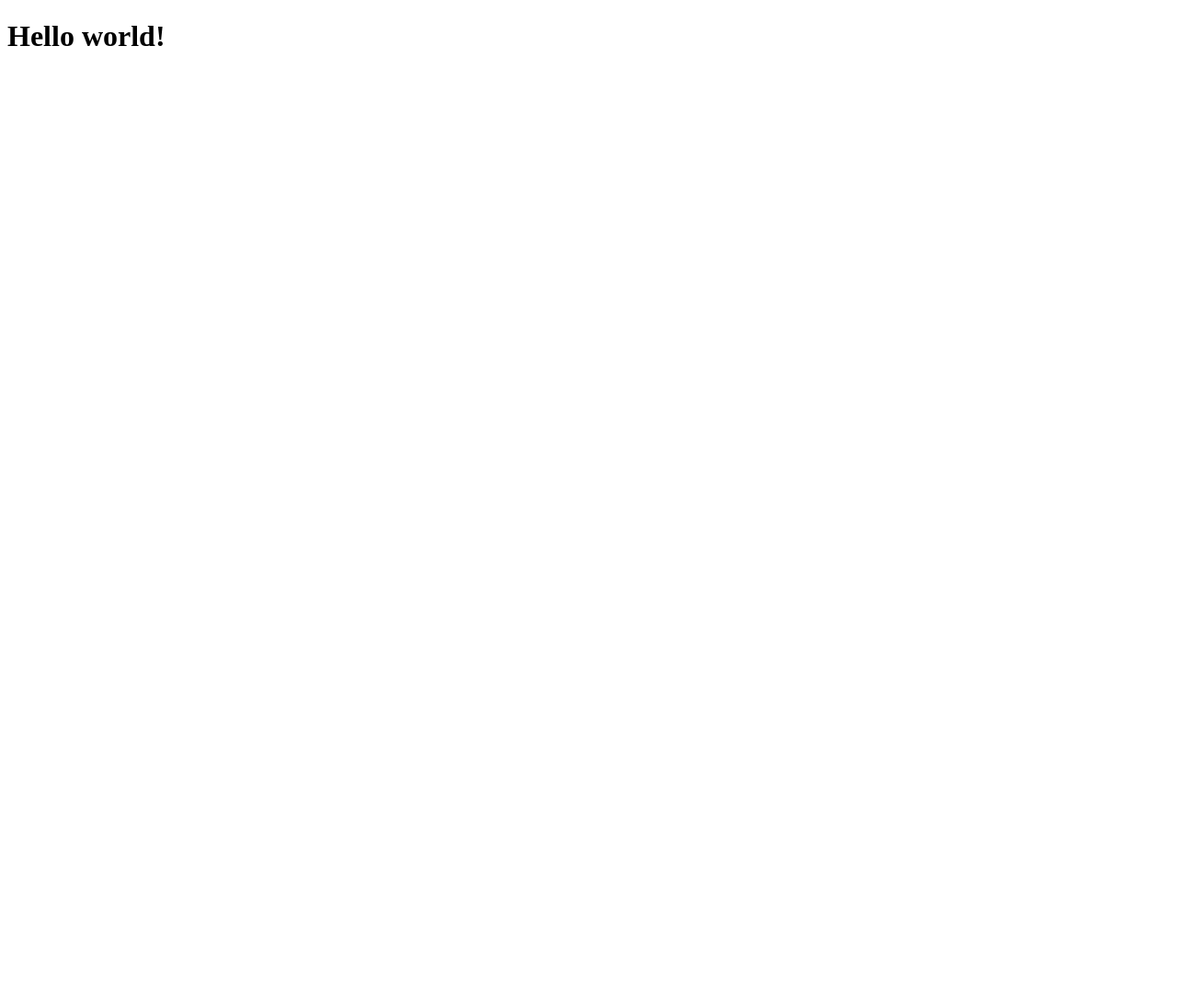
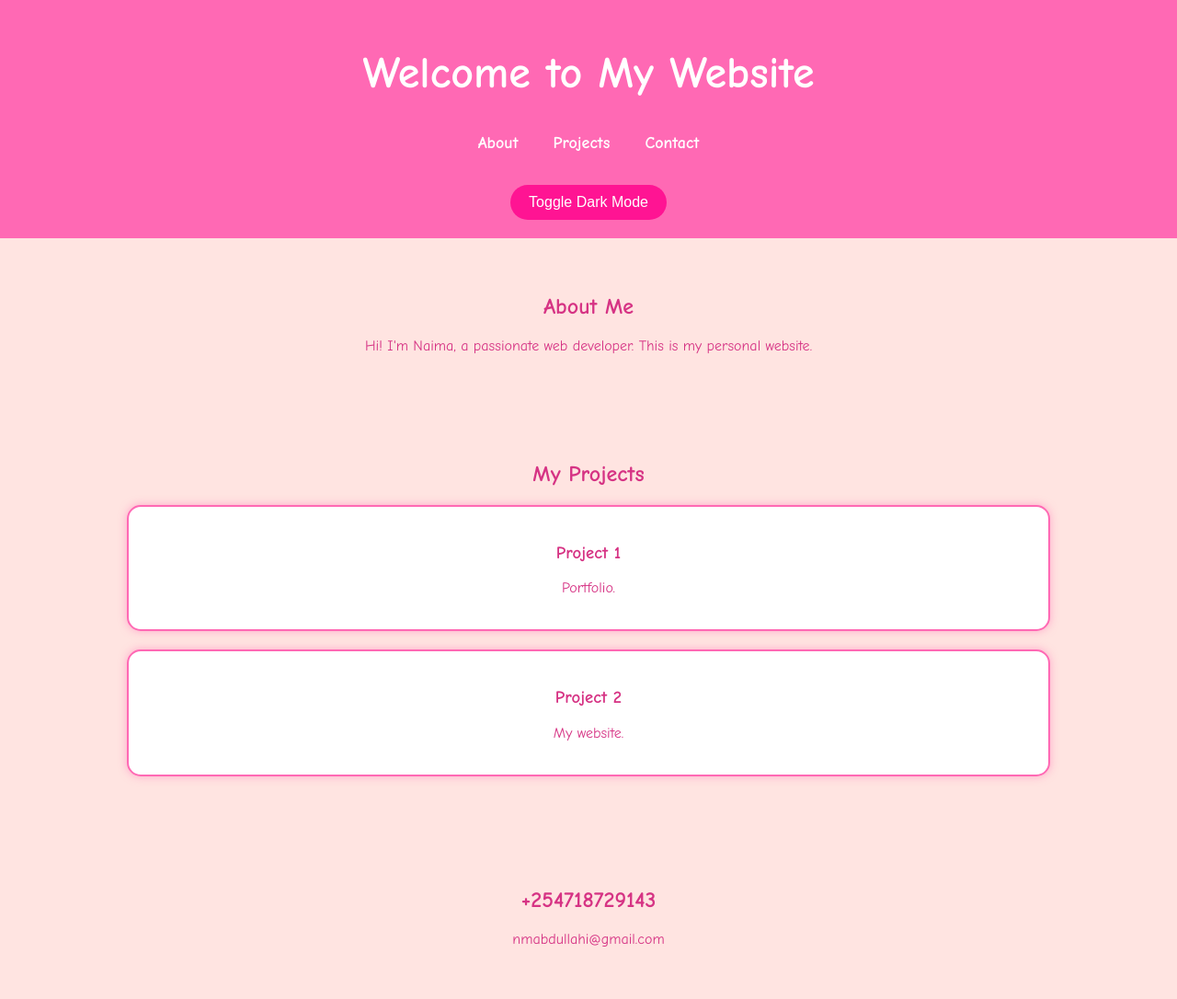
Before and after one commit to Naimaabdullahi/My-personal-website, a plain HTML site: page index.html in a window 1280 px wide. Shown: the whole page at 92% size. Before the commit the page ends 800 px from the top, so only its background shows below. Drawn offline with Linux system fonts and the light colour scheme.

Commit message:
html, css,js

```diff
--- a/index.html
+++ b/index.html
@@ -3,9 +3,44 @@
 <head>
     <meta charset="UTF-8">
     <meta name="viewport" content="width=device-width, initial-scale=1.0">
-    <title>My personal website</title>
+    <title>My Personal Website</title>
+    <link rel="stylesheet" href="style.css">
 </head>
 <body>
-    <h1>Hello world!</h1>
+    <header>
+        <h1>Welcome to My Website</h1>
+        <nav>
+            <ul>
+                <li><a href="#about">About</a></li>
+                <li><a href="#projects">Projects</a></li>
+                <li><a href="#contact">Contact</a></li>
+            </ul>
+        </nav>
+        <button id="darkModeToggle">Toggle Dark Mode</button>
+    </header>
+
+    <section id="about">
+        <h2>About Me</h2>
+        <p>Hi! I'm Naima, a passionate web developer. This is my personal website.</p>
+    </section>
+
+    <section id="projects">
+        <h2>My Projects</h2>
+        <div class="project">
+            <h3>Project 1</h3>
+            <p>Portfolio.</p>
+        </div>
+        <div class="project">
+            <h3>Project 2</h3>
+            <p>My website.</p>
+        </div>
+    </section>
+
+    <section id="contact">
+        <h2>+254718729143</h2>
+        <p>nmabdullahi@gmail.com</p>
+    </section>
+
+    <script src="script.js"></script>
 </body>
 </html>
--- a/script.js
+++ b/script.js
@@ -0,0 +1,7 @@
+document.addEventListener("DOMContentLoaded", function () {
+    const darkModeToggle = document.getElementById("darkModeToggle");
+
+    darkModeToggle.addEventListener("click", function () {
+        document.body.classList.toggle("dark-mode");
+    });
+});
--- a/style.css
+++ b/style.css
@@ -0,0 +1,73 @@
+body {
+    font-family: 'Comic Sans MS', cursive, sans-serif;
+    margin: 0;
+    padding: 0;
+    text-align: center;
+    background-color: #ffe4e1;
+    color: #d63384;
+}
+
+header {
+    background: #ff69b4;
+    color: white;
+    padding: 20px;
+    font-size: 24px;
+}
+
+nav ul {
+    list-style: none;
+    padding: 0;
+}
+
+nav ul li {
+    display: inline;
+    margin: 0 15px;
+}
+
+nav ul li a {
+    color: white;
+    text-decoration: none;
+    font-size: 18px;
+    font-weight: bold;
+}
+
+section {
+    padding: 40px;
+}
+
+.project {
+    background: white;
+    padding: 20px;
+    margin: 20px auto;
+    width: 80%;
+    box-shadow: 0px 0px 10px rgba(255, 105, 180, 0.5);
+    border-radius: 15px;
+    border: 2px solid #ff69b4;
+}
+
+button {
+    margin-top: 10px;
+    padding: 10px 20px;
+    font-size: 16px;
+    border: none;
+    cursor: pointer;
+    background-color: #ff1493;
+    color: white;
+    border-radius: 20px;
+    transition: 0.3s;
+}
+
+button:hover {
+    background-color: #ff69b4;
+}
+
+.dark-mode {
+    background-color: #ffb6c1;
+    color: white;
+}
+
+.dark-mode button {
+    background-color: #ff69b4;
+    color: black !important;
+    border: 2px solid white;
+}
```
